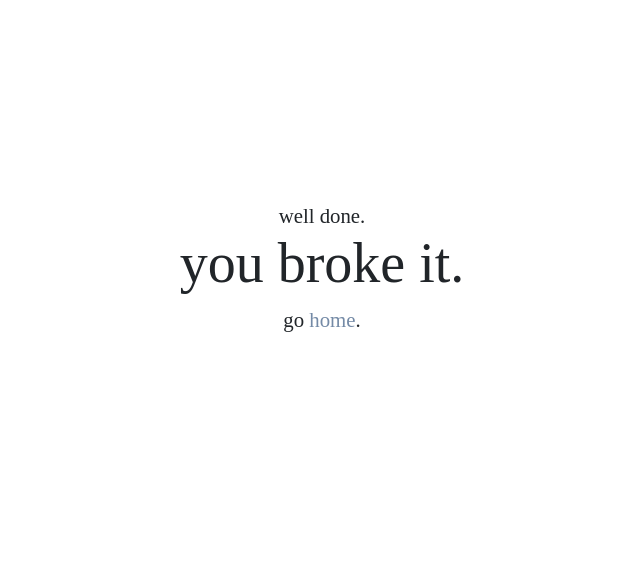
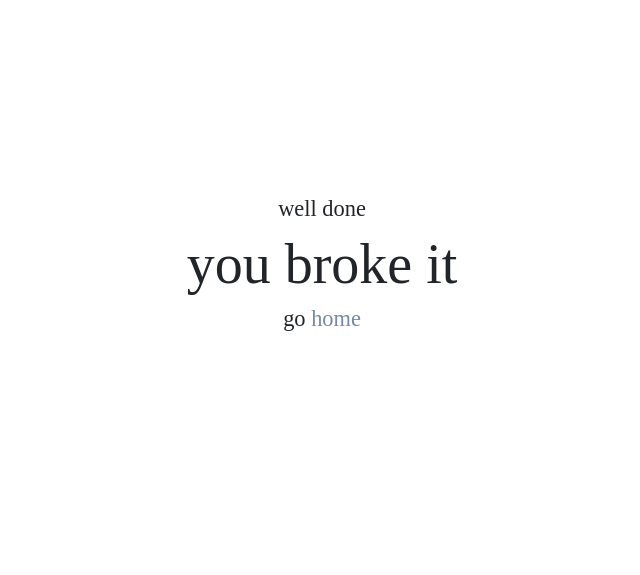
Before and after one commit to rattletat/rattletat.com, a Django app: template rattletat/templates/400.html in a window 1280 px wide. Shown: the part 132-707 px from the top of the page, without its empty margins (318-958 px from the left). Run offline with Django 3.2, Linux system fonts and the light colour scheme; the template is opened without the code that fills it, so the values that code supplies are empty; parts of the project's set-up code (start-up, migrations or seed data) failed here and were passed over; some libraries are stand-ins or nearby versions.

Commit message:
Improve error page

```diff
--- a/rattletat/templates/400.html
+++ b/rattletat/templates/400.html
@@ -2,8 +2,8 @@
 
 {% block page_content %}
 <div class="text-center centered">
-  well done.
-  <h1 class="display-4">you broke it.</h1>
-  go <a href="{% url 'startpage' %}">home</a>.
+    <h3><small>well done</small></h3>
+    <h1 class="display-4">you broke it</h1>
+    <h3><small>go <a href="{% url 'startpage' %}">home</a></small></h3>
 </div>
 {% endblock %}
```
